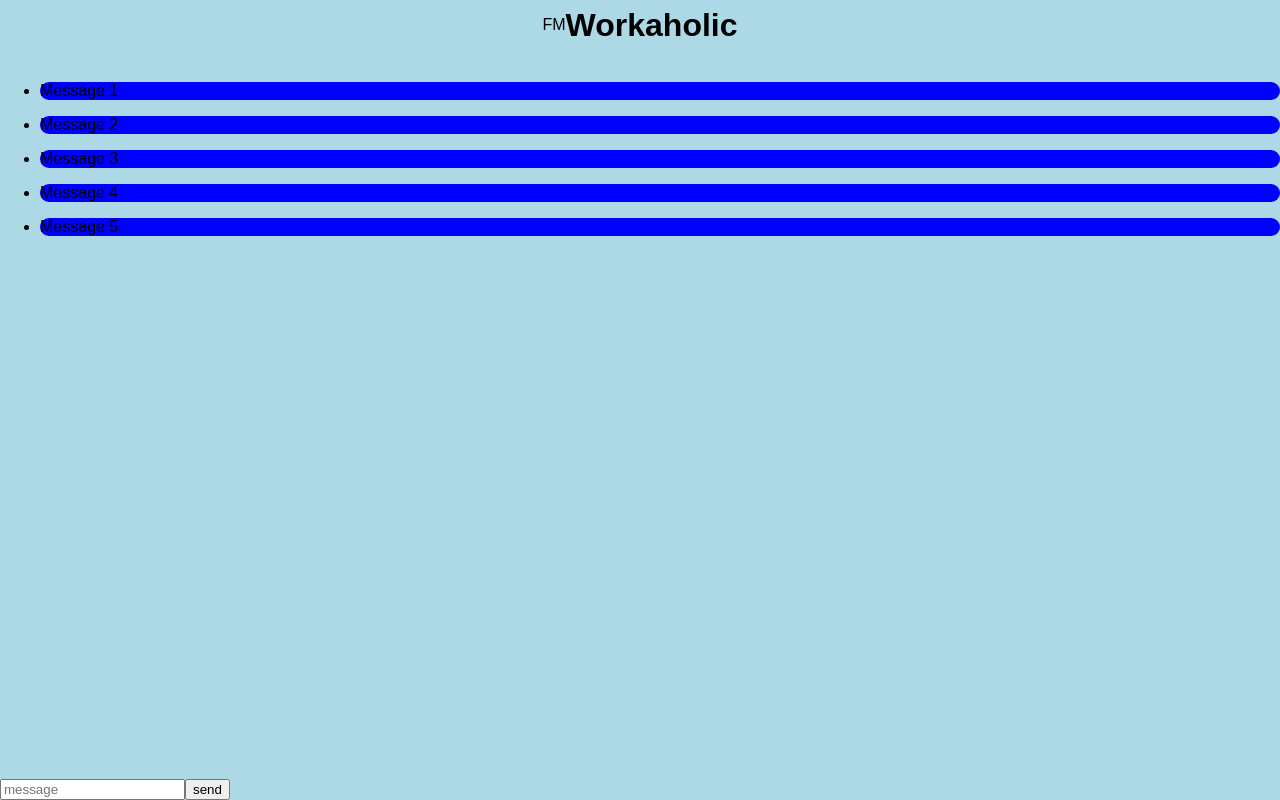
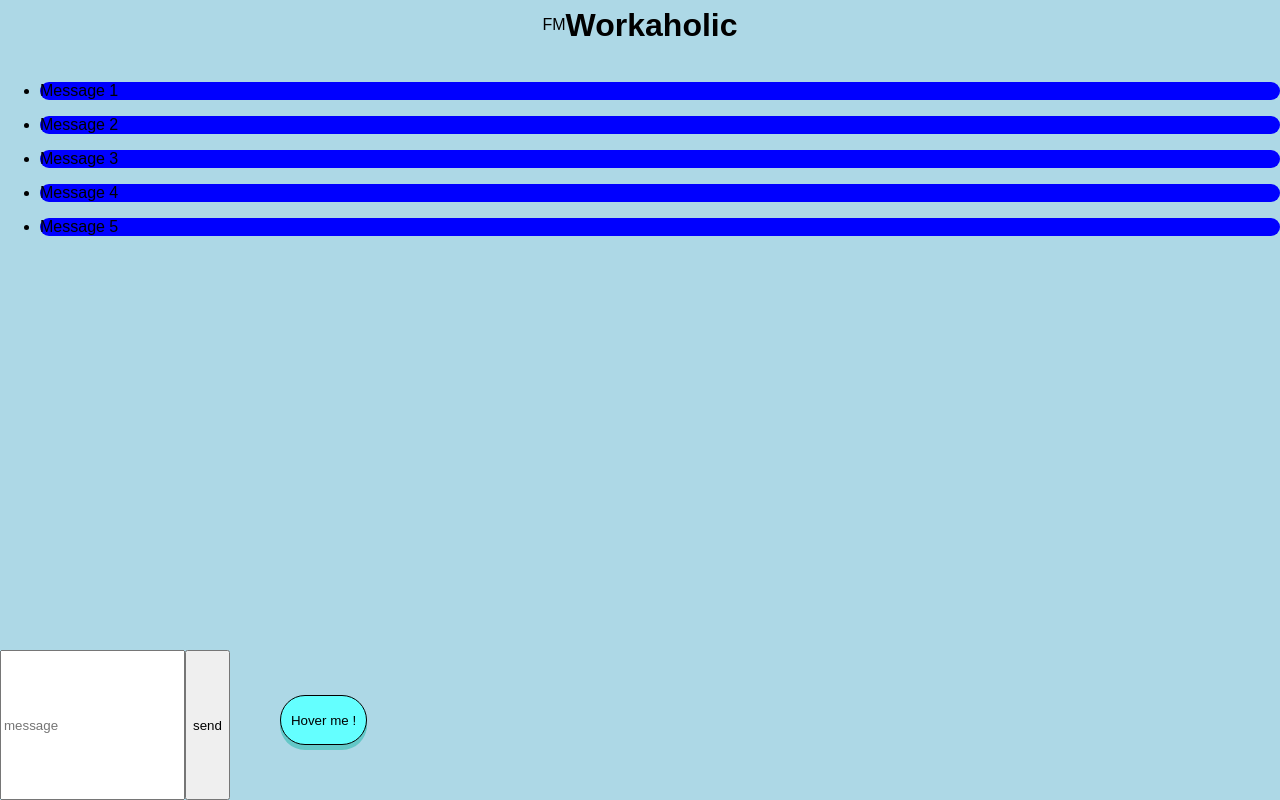
Before and after one commit to FredericKtan/workaholic, a React (Create React App) app in the folder frontend/: page / in a window 1280 px wide. Built offline with nearby package versions, Linux system fonts and the light colour scheme.

Commit message:
:art: Added UIButton

```diff
--- a/frontend/src/App.js
+++ b/frontend/src/App.js
@@ -3,6 +3,7 @@ import './App.css';
 
 import UIVerticalLayout from './components/UI/UIVerticalLayout';
 import UIHorizontalLayout from './components/UI/UIHorizontalLayout';
+import UIButton from './components/UI/UIButton/UIButton';
 
 import Message from './components/Message';
 
@@ -14,6 +15,7 @@ const App = () => (
         <UIHorizontalLayout>
           <input type="text" placeholder="message" />
           <input type="submit" value="send" />
+          <UIButton text="Hover me !" />
         </UIHorizontalLayout>
       </form>
       <UIVerticalLayout>
--- /dev/null
+++ b/frontend/src/components/UI/UIButton/UIButton.css
@@ -0,0 +1,21 @@
+.ui-button {
+  position: relative;
+  top: -5px;
+  box-shadow: 0px 3px 0px 0px rgba(100, 200, 200, 1),
+              0px 4px 0px 0px rgba(100, 200, 200, 1),
+              0px 5px 0px 0px rgba(100, 200, 200, 1);
+  border: 1px solid black;
+  background-color: rgba(100, 255, 255, 1);
+  padding: 10px;
+  margin: 50px;
+  height: 50px;
+  border-radius: 50px;
+  transition: all 0.2s ease-in-out;
+}
+
+.ui-button:hover {
+  top: 0px;
+  box-shadow: 0px 0px 0px 0px rgba(100, 200, 200, 1),
+              0px 0px 0px 0px rgba(100, 200, 200, 1),
+              0px 0px 0px 0px rgba(100, 200, 200, 1);
+}
--- /dev/null
+++ b/frontend/src/components/UI/UIButton/UIButton.js
@@ -0,0 +1,22 @@
+import React from 'react';
+import PropTypes from 'prop-types';
+
+import './UIButton.css';
+
+const UIButton = ({ text, onClick }) => (
+  <button className="ui-button" onClick={onClick}>
+    {text}
+  </button>
+);
+
+UIButton.propTypes = {
+  text: PropTypes.string,
+  onClick: PropTypes.func,
+};
+
+UIButton.defaultProps = {
+  text: '',
+  onClick: () => ('button'),
+};
+
+export default UIButton;
```
Also changed, not shown: 1 other file (tests, documents, lock files or other folders).
